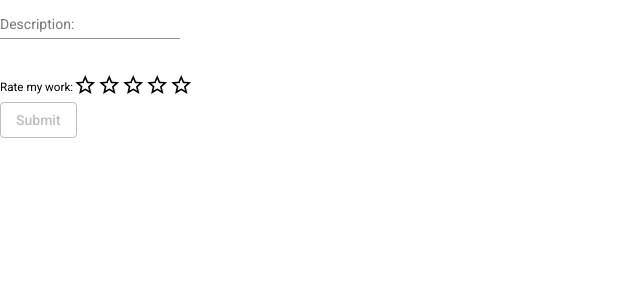
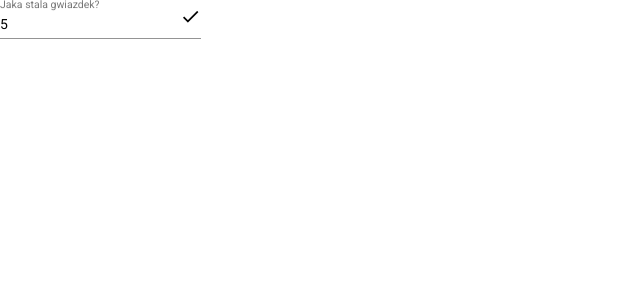
Before and after one commit to YellowAdas/Rating-ControlValueAccessor, an Angular app: page / in a window 1280 px wide. Shown: the top 300 px of the page, without its empty margins (0-640 px from the left). Built offline with nearby package versions, Linux system fonts and the light colour scheme.

Commit message:
08/11/21 Rating Control Value Accessor - Adding ChangeDetection/ reset/ Input [During]

```diff
--- a/src/app/app.module.ts
+++ b/src/app/app.module.ts
@@ -1,5 +1,5 @@
 import { NgModule } from '@angular/core';
-import { ReactiveFormsModule } from '@angular/forms';
+import { FormsModule, ReactiveFormsModule } from '@angular/forms';
 import { BrowserModule } from '@angular/platform-browser';
 import { MatIconModule } from '@angular/material/icon';
 import { MatFormFieldModule } from '@angular/material/form-field';
@@ -16,6 +16,7 @@ import { BrowserAnimationsModule } from '@angular/platform-browser/animations';
   declarations: [AppComponent, RateFormComponent, StarsInputComponent],
   imports: [
     BrowserModule,
+    FormsModule,
     AppRoutingModule,
     ReactiveFormsModule,
     BrowserAnimationsModule,
--- a/src/app/rate-form/rate-form.component.html
+++ b/src/app/rate-form/rate-form.component.html
@@ -1,10 +1,22 @@
+<mat-form-field
+  ><input
+    matInput
+    placeholder="Jaka stala gwiazdek?"
+    [(ngModel)]="starCount"
+  /><mat-icon matSuffix (click)="toggleForm()">done</mat-icon></mat-form-field
+>
+
+<ng-container *ngIf="showForm">
   <form [formGroup]="rateForm" class="form" (ngSubmit)="submitForm()">
     <mat-form-field>
       <mat-label>Description:</mat-label>
       <input matInput name="description" formControlName="description" />
     </mat-form-field>
 
-  <app-stars-input formControlName="stars"></app-stars-input>
+    <app-stars-input
+      [starc]="starCount"
+      formControlName="stars"
+    ></app-stars-input>
 
     <button
       mat-stroked-button
@@ -16,3 +28,4 @@
       Submit
     </button>
   </form>
+</ng-container>
--- a/src/app/rate-form/rate-form.component.ts
+++ b/src/app/rate-form/rate-form.component.ts
@@ -8,8 +8,9 @@ import { FormBuilder, FormControl, FormGroup } from '@angular/forms';
 })
 export class RateFormComponent {
   rateForm!: FormGroup;
-
+  public starCount = 5;
   constructor(private fb: FormBuilder) {}
+  showForm = false;
 
   ngOnInit() {
     this.rateForm = this.fb.group({
@@ -20,5 +21,10 @@ export class RateFormComponent {
 
   submitForm() {
     console.log(this.rateForm.value);
+    this.rateForm.reset();
+  }
+
+  toggleForm() {
+    this.showForm = !this.showForm;
   }
 }
--- a/src/app/stars-input/stars-input.component.ts
+++ b/src/app/stars-input/stars-input.component.ts
@@ -1,4 +1,10 @@
-import { Component, forwardRef, OnInit } from '@angular/core';
+import {
+  ChangeDetectionStrategy,
+  Component,
+  forwardRef,
+  Input,
+  OnInit,
+} from '@angular/core';
 import {
   ControlValueAccessor,
   FormControl,
@@ -10,6 +16,7 @@ import {
   selector: 'app-stars-input',
   templateUrl: './stars-input.component.html',
   styleUrls: ['./stars-input.component.css'],
+  changeDetection: ChangeDetectionStrategy.OnPush,
   providers: [
     {
       provide: NG_VALUE_ACCESSOR,
@@ -19,7 +26,9 @@ import {
   ],
 })
 export class StarsInputComponent implements OnInit, ControlValueAccessor {
-  stars = [1, 2, 3, 4, 5];
+  @Input() starc!: number;
+
+  stars: number[] = [];
   value: number = 0;
 
   constructor() {}
@@ -37,7 +46,10 @@ export class StarsInputComponent implements OnInit, ControlValueAccessor {
     this.onTouched = fn;
   }
 
-  ngOnInit(): void {}
+  ngOnInit(): void {
+    this.stars = Array.from({ length: this.starc }, (_, i) => i + 1);
+    console.log(this.starc);
+  }
 
   setValue(id: number) {
     this.value = id;
```
Lines whose indentation alone changed are shown as unchanged.
